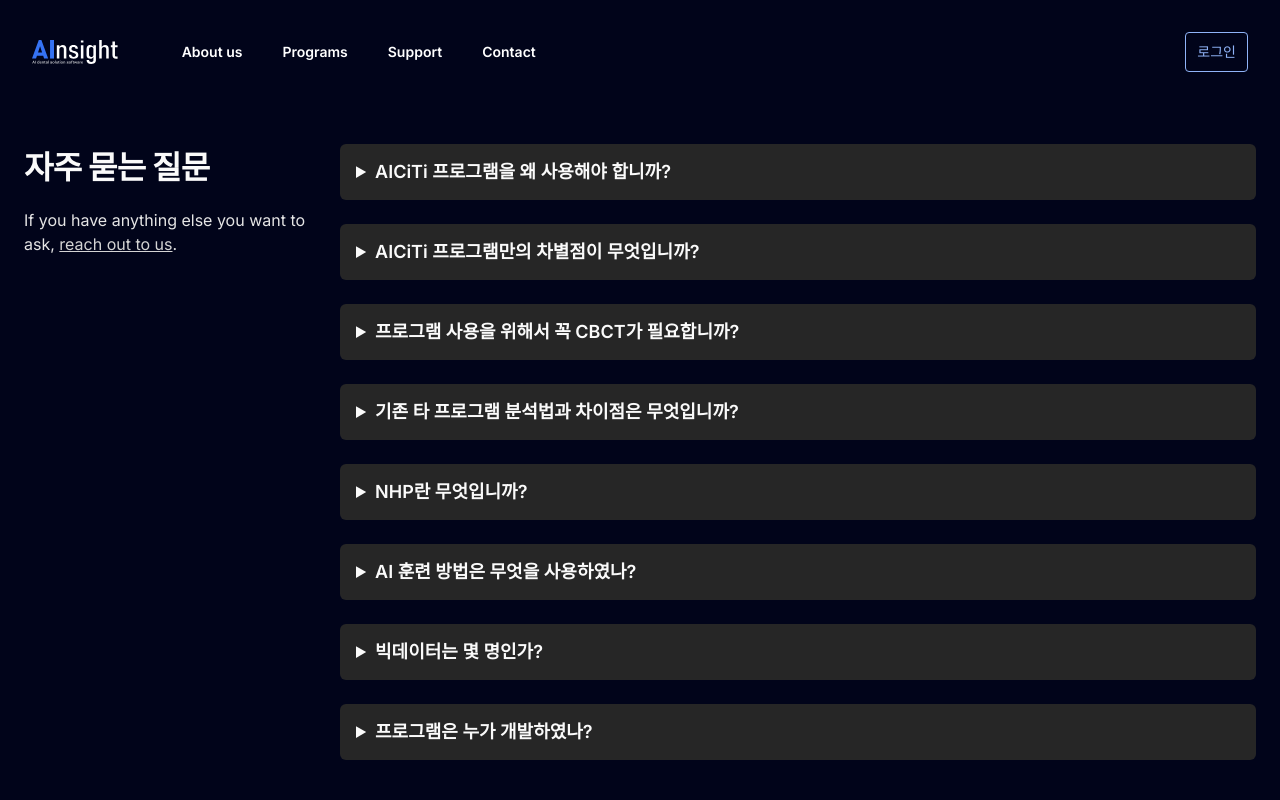
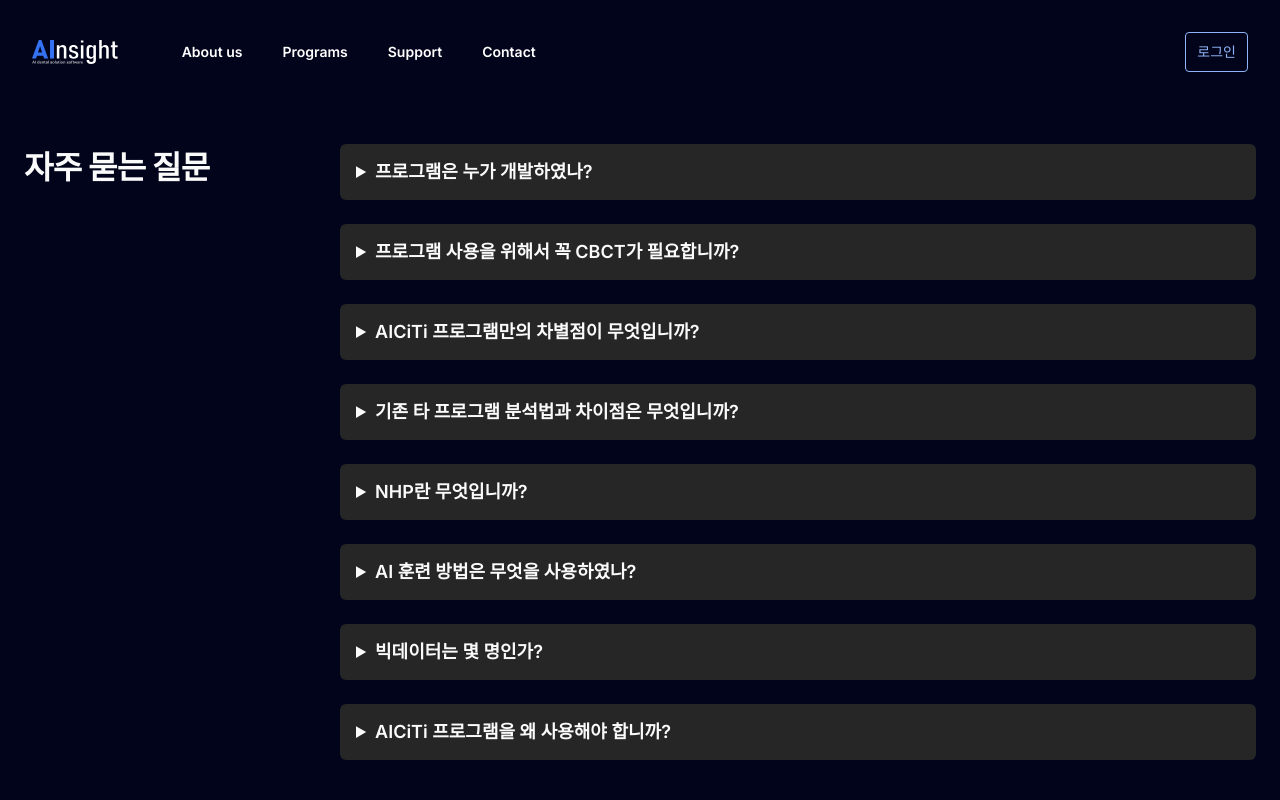
Before and after one commit to AInsightrnd/web, a Next.js app: page /faqs in a window 1280 px wide. Shown: the top 800 px of the page. Built offline with nearby package versions, Linux system fonts and the light colour scheme.

Commit message:
page text deleted

```diff
--- a/src/components/Faqs.tsx
+++ b/src/components/Faqs.tsx
@@ -5,19 +5,19 @@
 
   [
     {
-      question: 'AICiTi 프로그램을 왜 사용해야 합니까?',
+      question: '프로그램은 누가 개발하였나?',
       answer:
-        '치료 계획을 세우기에 앞서 골격 분석을 진행한다면, 해당 환자가 발치케이스인지 수술케이스인지 정확히 판단할 수 있습니다. \n 또한 보다 효율적이고 만족스러운 치료 결과를 위한 계획을 세울 수 있게 도와줍니다.'
+        '중앙대학교 광명병원 치과교정과 과장 안장훈 교수와, 한양대 기계공학과 윤종헌교수의 협업으로 개발되었다.',
+    },
+    {
+      question: '프로그램 사용을 위해서 꼭 CBCT가 필요합니까?',
+      answer:
+        '프로그램을 통한 분석을 얻기 위해서는 반드시 Nasion부터 Menton까지 촬영되는 CBCT 장비가 필요합니다.',
     },
     {
       question: 'AICiTi 프로그램만의 차별점이 무엇입니까?',
       answer:
         '• 치아교정, 양악수술 치료를 계획함에 있어 꼭 필요한 계측점만 나타낸다 \n• AI기술을 이용해 계측치를 30초 이내로 나타내 보여준다 \n• 쉬운 조작 \n• 결과값 즉시 제공'
-    },
-    {
-      question: '프로그램 사용을 위해서 꼭 CBCT가 필요합니까?',
-      answer:
-        '프로그램을 통한 분석을 얻기 위해서는 반드시 Nasion부터 Menton까지 촬영되는 CBCT 장비가 필요합니다.',
     },
     {
       question: '기존 타 프로그램 분석법과 차이점은 무엇입니까?',
@@ -40,10 +40,11 @@
         '총 Big Data는 200명이다. 그 중 170명을 학습시키고, 30명은 검증을 위해 사용하였다.',
     },
     {
-      question: '프로그램은 누가 개발하였나?',
+      question: 'AICiTi 프로그램을 왜 사용해야 합니까?',
       answer:
-        '중앙대학교 광명병원 치과교정과 과장 안장훈 교수와, 한양대 기계공학과 윤종헌교수의 협업으로 개발되었다.',
+        '치료 계획을 세우기에 앞서 골격 분석을 진행한다면, 해당 환자가 발치케이스인지 수술케이스인지 정확히 판단할 수 있습니다. \n 또한 보다 효율적이고 만족스러운 치료 결과를 위한 계획을 세울 수 있게 도와줍니다.'
     },
+
   ],
 
 ]
@@ -63,7 +64,7 @@
           >
             자주 묻는 질문
           </h2>
-          <p className="mt-2 text-gray-200 break-keep">
+         {/*<p className="mt-2 text-gray-200 break-keep">//
             If you have anything else you want to ask,{' '}
             <a
               href="#"
@@ -72,7 +73,7 @@
               reach out to us
             </a>
             .
-          </p>
+          </p>*/}
         </div>
         <ul
           role="list"
```
